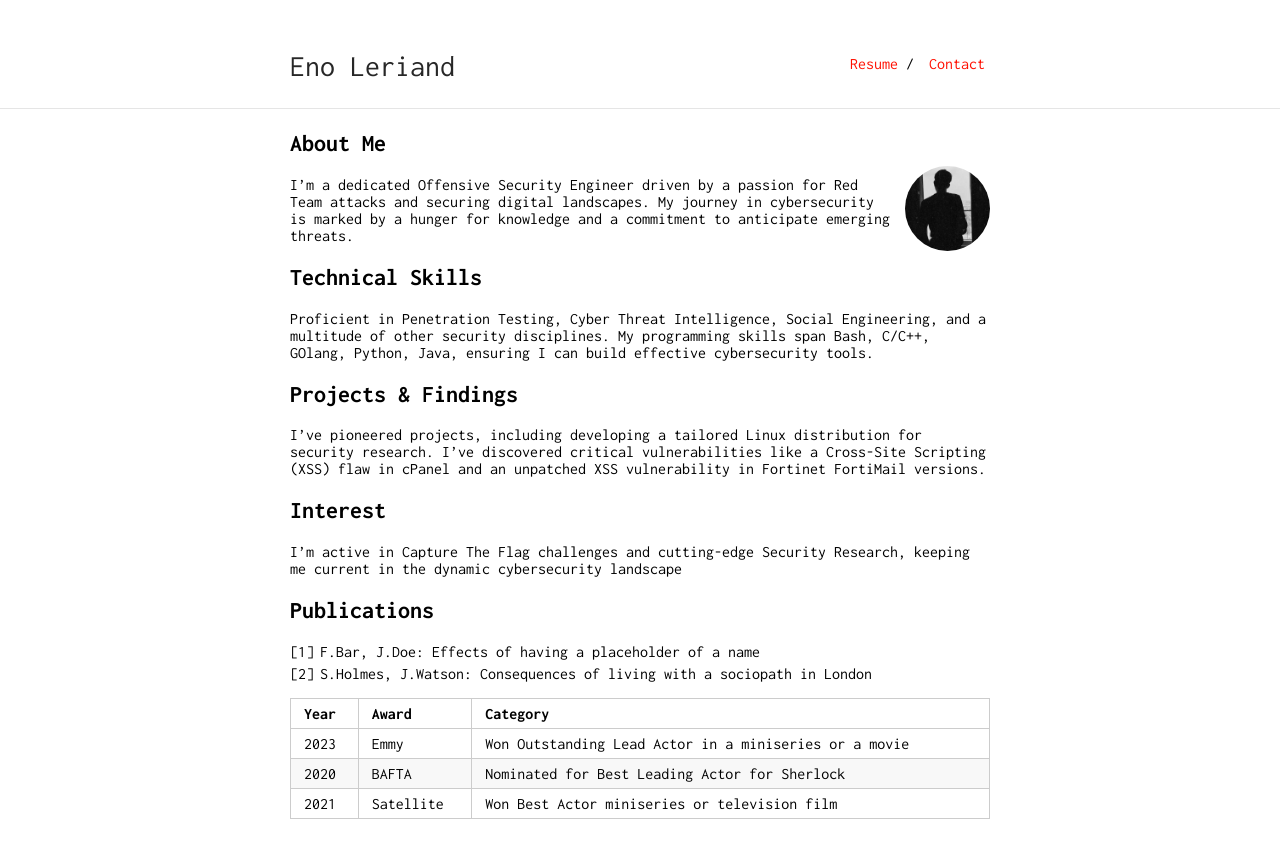
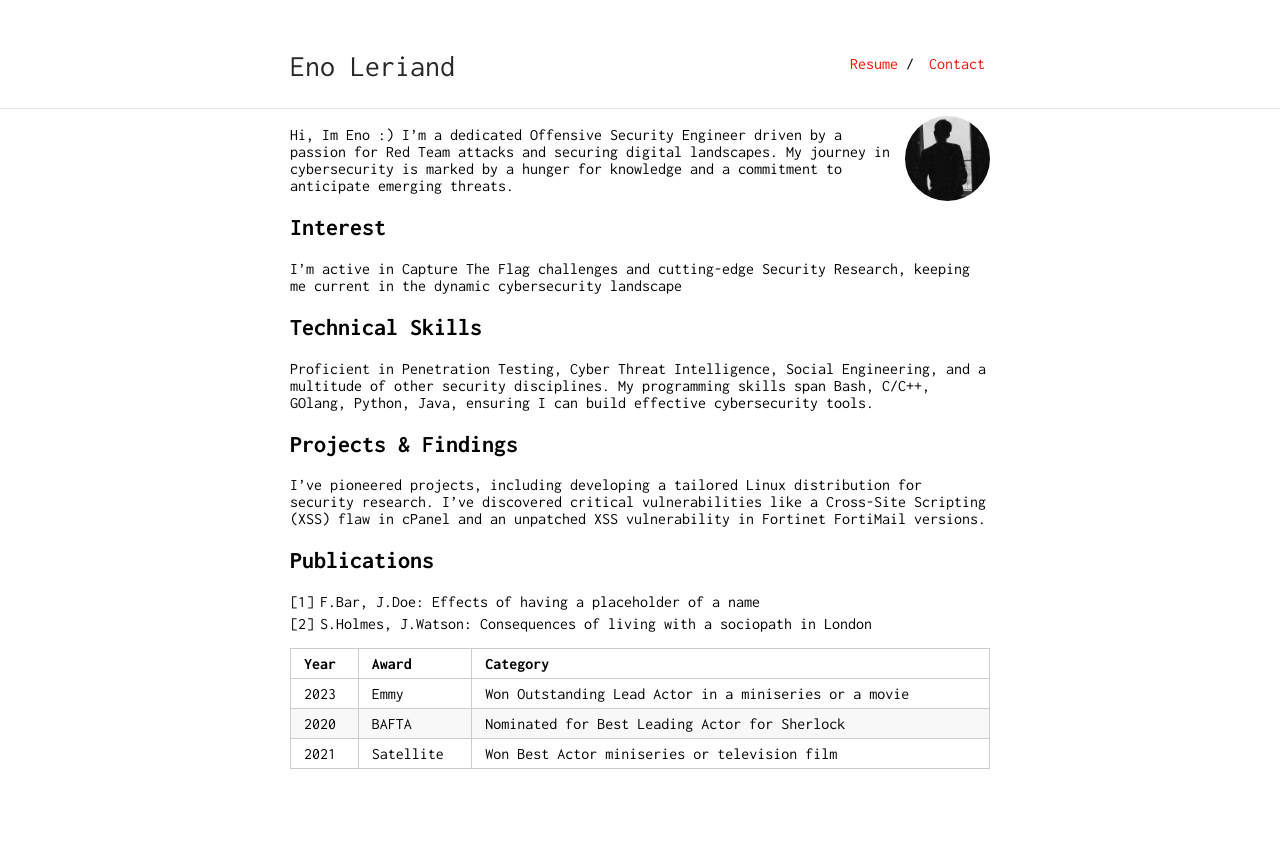
Before and after one commit to z0rs/me, a Jekyll site: the page built from index.md, in a window 1280 px wide. Shown: the top 858 px of the page. Built offline with Jekyll 4.4.1, drawn with Linux system fonts in a browser that asks for light colours; our own code applies the rules of GitHub Pages for plain Markdown files.

Commit message:
Update index.md

```diff
--- a/index.md
+++ b/index.md
@@ -2,20 +2,19 @@
 layout: default
 ---
 
-## About Me
-
 <img class="profile-picture" src="76135196.jpeg">
 
+Hi, Im Eno :)
 I'm a dedicated Offensive Security Engineer driven by a passion for Red Team attacks and securing digital landscapes. My journey in cybersecurity is marked by a hunger for knowledge and a commitment to anticipate emerging threats.
+
+## Interest
+I'm active in Capture The Flag challenges and cutting-edge Security Research, keeping me current in the dynamic cybersecurity landscape
 
 ## Technical Skills
 Proficient in Penetration Testing, Cyber Threat Intelligence, Social Engineering, and a multitude of other security disciplines. My programming skills span Bash, C/C++, GOlang, Python, Java, ensuring I can build effective cybersecurity tools.
 
 ## Projects & Findings
 I've pioneered projects, including developing a tailored Linux distribution for security research. I've discovered critical vulnerabilities like a Cross-Site Scripting (XSS) flaw in cPanel and an unpatched XSS vulnerability in Fortinet FortiMail versions.
-
-## Interest
-I'm active in Capture The Flag challenges and cutting-edge Security Research, keeping me current in the dynamic cybersecurity landscape
 
 ## Publications
 
```
